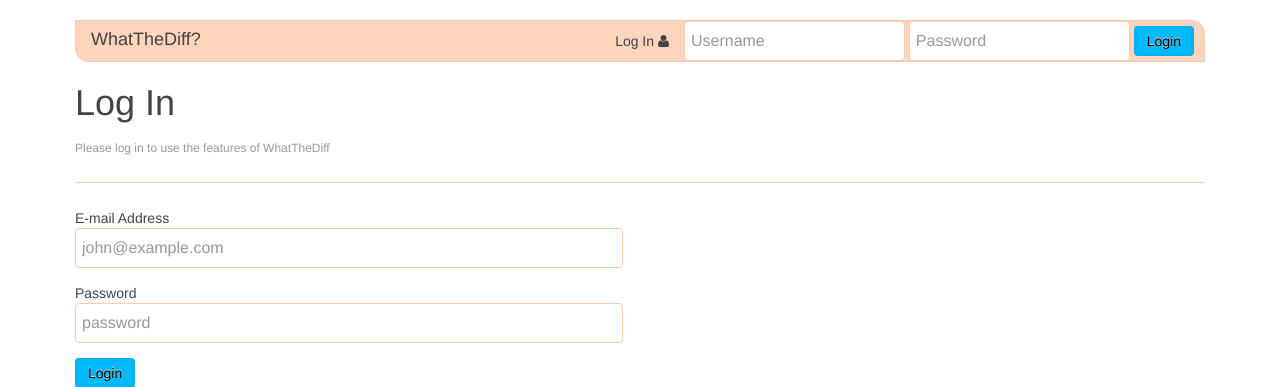
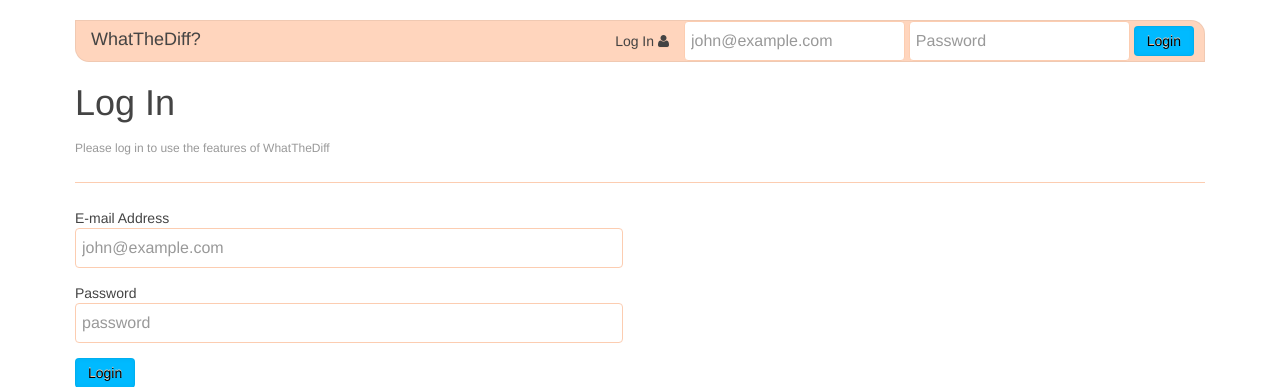
Before and after one commit to mikeshultz/whatthediff, a Django app: page /login in a window 1280 px wide, after a click on "Log In". Shown: the top 387 px of the page. Run offline with Django 3.2, Linux system fonts and the light colour scheme.

Commit message:
Fixed bad login form in header.

```diff
--- a/whatthediff/templates/base.html
+++ b/whatthediff/templates/base.html
@@ -34,7 +34,7 @@
 
             <div id="login-form" class="hide">
                 <form class="uk-form" action="{% url 'login' %}" method="post">
-                    <input class="uk-form-large" type="text" name="username" placeholder="Username">
+                    <input class="uk-form-large" type="text" name="email" placeholder="john@example.com"{% if email %} value="{{ email }}"{% endif %}>
                     <input class="uk-form-large" type="password" name="password" placeholder="Password">
                     {% csrf_token %}
                     <button class="uk-button uk-button-primary">Login</button>
```
